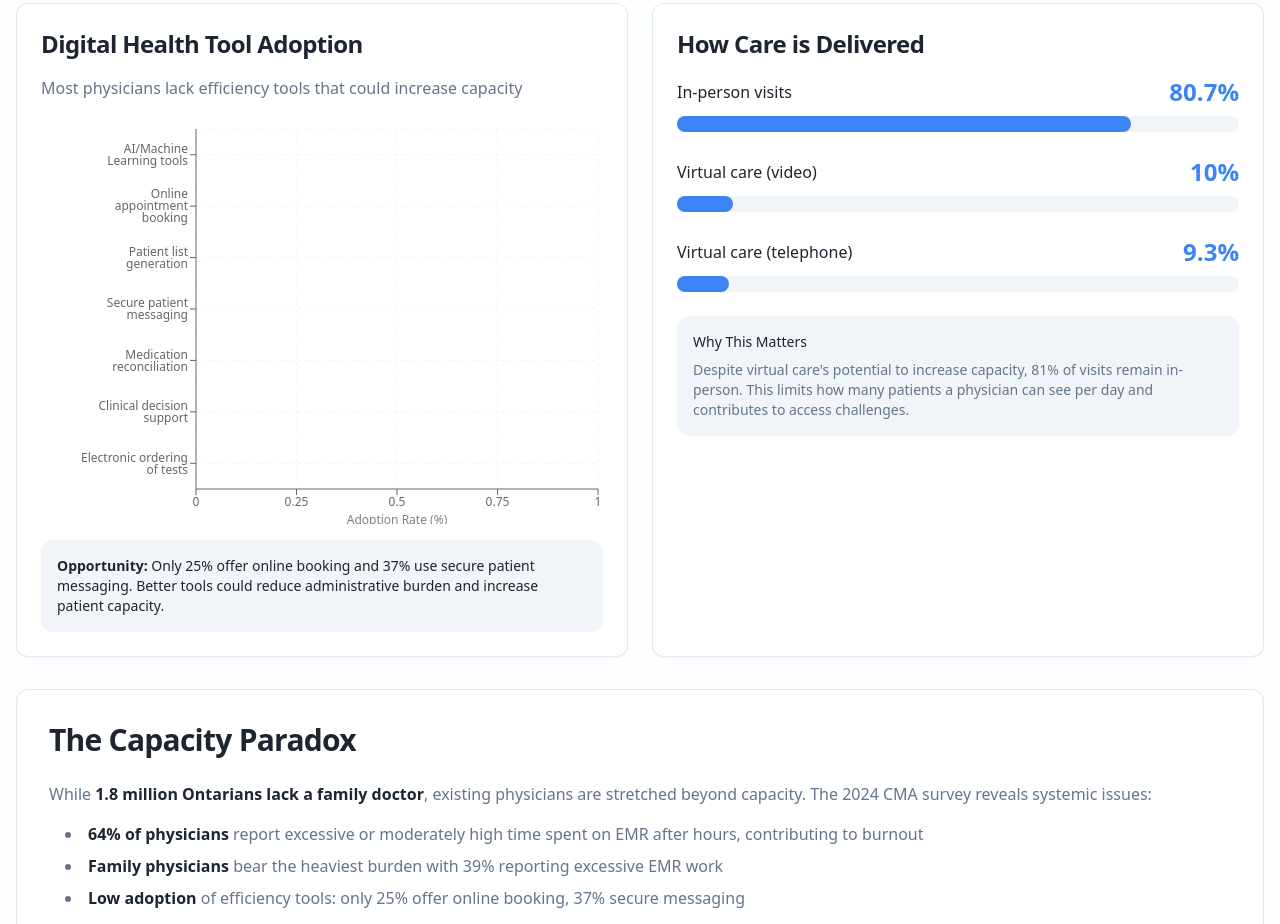
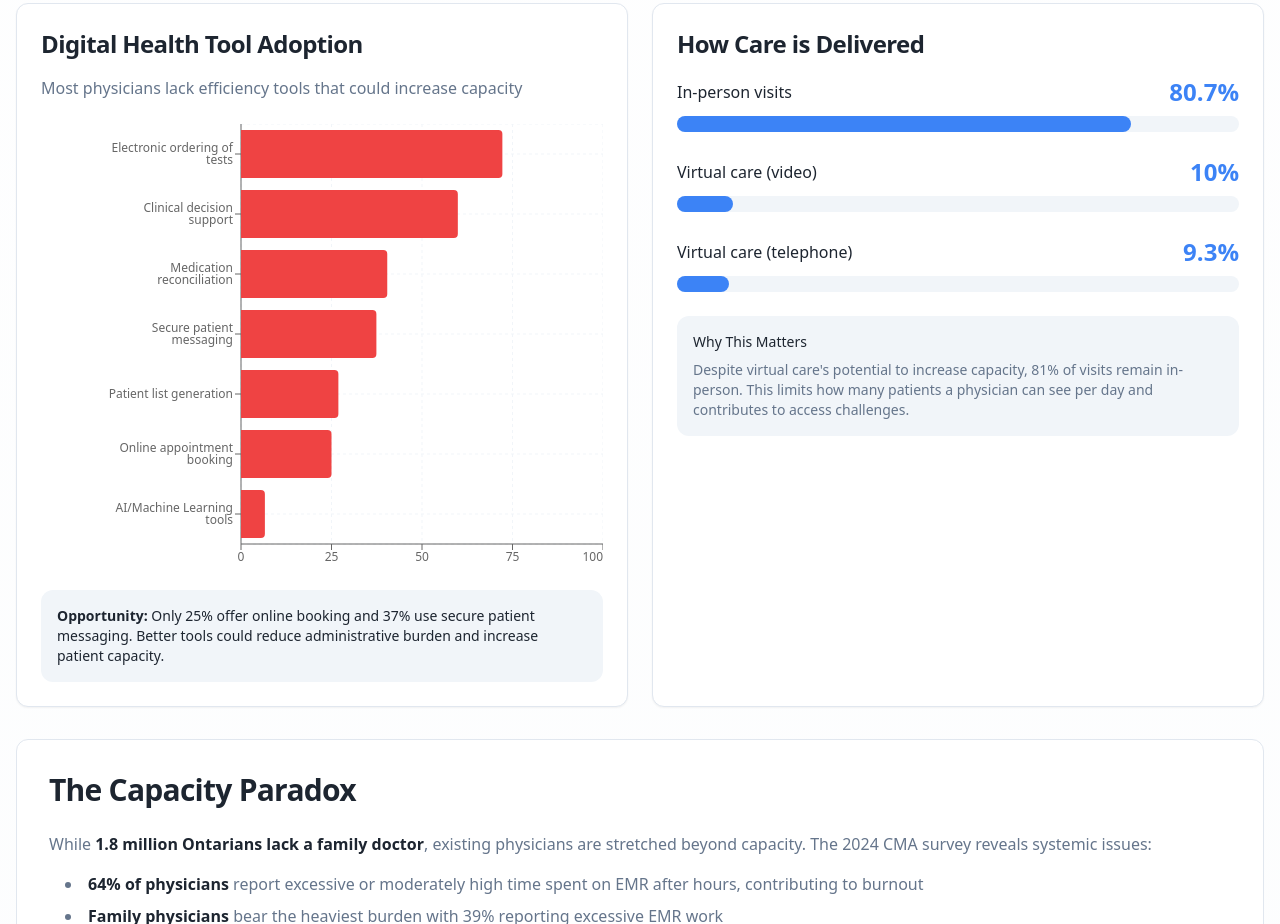
Before and after one commit to NotEnoughDoctors/ontario-doctor-shortage, a React (Vite) app: page /physician-challenges in a window 1280 px wide. Shown: the part 1180-2104 px from the top of the page. Built offline with nearby package versions, Linux system fonts and the light colour scheme; the HTML template or start-up script is replaced by a standard one.

Commit message:
Fix data display issues

```diff
--- a/src/components/PracticeToolsChart.tsx
+++ b/src/components/PracticeToolsChart.tsx
@@ -17,19 +17,19 @@ export const PracticeToolsChart = () => {
       <p className="text-muted-foreground mb-6">
         Most physicians lack efficiency tools that could increase capacity
       </p>
-      <ResponsiveContainer width="100%" height={400}>
-        <BarChart data={practiceToolsData} layout="horizontal">
+      <ResponsiveContainer width="100%" height={450}>
+        <BarChart data={practiceToolsData} layout="vertical" margin={{ left: 20 }}>
           <CartesianGrid strokeDasharray="3 3" className="stroke-muted" />
           <XAxis
             type="number"
             className="text-xs"
-            label={{ value: 'Adoption Rate (%)', position: 'insideBottom', offset: -5 }}
+            domain={[0, 100]}
           />
           <YAxis
             type="category"
             dataKey="tool"
             className="text-xs"
-            width={150}
+            width={180}
           />
           <Tooltip
             contentStyle={{
@@ -37,8 +37,9 @@ export const PracticeToolsChart = () => {
               border: '1px solid hsl(var(--border))',
               borderRadius: '0.5rem'
             }}
+            formatter={(value: number) => `${value}%`}
           />
-          <Bar dataKey="usage" name="Adoption Rate %" fill="hsl(var(--chart-3))" radius={[0, 4, 4, 0]} />
+          <Bar dataKey="usage" name="Adoption Rate" fill="hsl(var(--chart-3))" radius={[0, 4, 4, 0]} />
         </BarChart>
       </ResponsiveContainer>
       <div className="mt-4 p-4 bg-muted rounded-lg">
```
